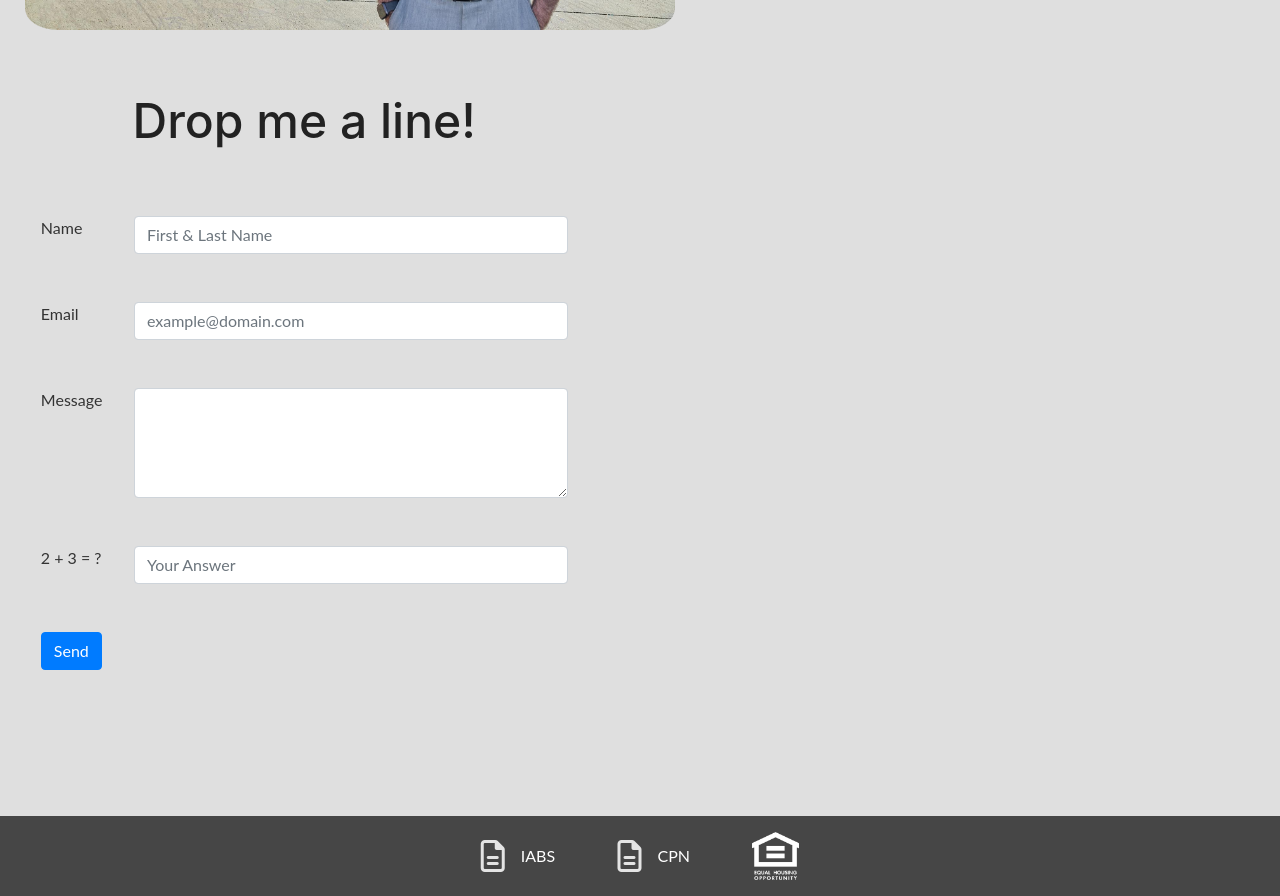
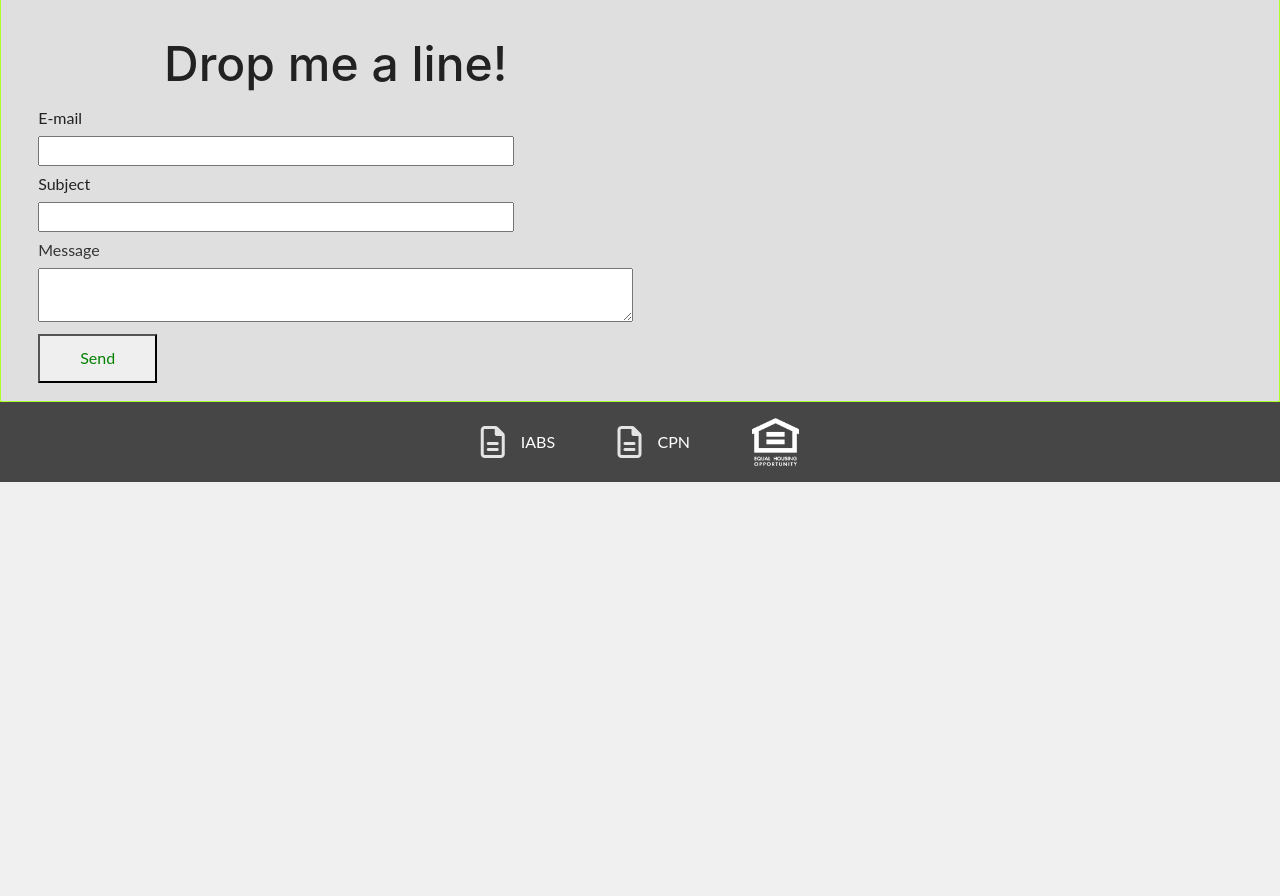
Before and after one commit to JesseBadgley/realtor-mcmayon-v2, a plain HTML site: page index.html in a window 1280 px wide. Shown: the part 1364-2260 px from the top of the page. After the commit the page ends 1846 px from the top, so only its background shows below. Drawn offline with nearby package versions, Linux system fonts and the light colour scheme; a web font is replaced by a local one.

Commit message:
new contact form

```diff
--- a/index.html
+++ b/index.html
@@ -9,6 +9,8 @@
 		/>
 
 		<!-- Bootstrap CSS -->
+		<link href="https://stackpath.bootstrapcdn.com/bootstrap/4.2.1/css/bootstrap.min.css" rel="stylesheet" integrity="sha384-GJzZqFGwb1QTTN6wy59ffF1BuGJpLSa9DkKMp0DgiMDm4iYMj70gZWKYbI706tWS" crossorigin="anonymous">
+
 		<link
 			rel="stylesheet"
 			href="https://stackpath.bootstrapcdn.com/bootstrap/4.4.1/css/bootstrap.min.css"
@@ -224,46 +226,27 @@
 
 
 </div>
-		<section>
+		<section class="section-section">
 			<div class='pic-container' ><img src='/img/0-1.jpg'>
-				<div class='contact-info'>
+
+				<div class='contact-section'>
 					<h1>Drop me a line!</h1>
-					<form class="form-horizontal" role="form" method="post" action="index.php">
-						<div class="form-group">
-							<label for="name" class="col-sm-2 control-label" style='font-size: 2em;'>Name</label>
-							<div class="col-sm-10">
-								<input type="text" class="form-control" id="name" name="name" placeholder="First & Last Name" value="">
-							</div>
-						</div>
-						<div class="form-group">
-							<label for="email" class="col-sm-2 control-label" style='font-size: 2em;'>Email</label>
-							<div class="col-sm-10">
-								<input type="email" class="form-control" id="email" name="email" placeholder="example@domain.com" value="">
-							</div>
-						</div>
-						<div class="form-group">
-							<label for="message" class="col-sm-2 control-label" style='font-size: 2em;'>Message</label>
-							<div class="col-sm-10">
-								<textarea class="form-control" rows="4" name="message"></textarea>
-							</div>
-						</div>
-						<div class="form-group">
-							<label for="human" class="col-sm-2 control-label" style='font-size: 2em;'>2 + 3 = ?</label>
-							<div class="col-sm-10">
-								<input type="text" class="form-control" id="human" name="human" placeholder="Your Answer">
-							</div>
-						</div>
-						<div class="form-group">
-							<div class="col-sm-10 col-sm-offset-2">
-								<input id="submit" name="submit" type="submit" value="Send" class="btn btn-primary">
-							</div>
-						</div>
-						<div class="form-group">
-							<div class="col-sm-10 col-sm-offset-2">
-								<! Will be used to display an alert to the user>
-							</div>
-						</div>
+					<form>
+						<lable>
+							<p id='contact-form-titles'>E-mail</p>
+							<input type='email' class='email-input'>
+						</lable>
+						<lable>
+							<p id='contact-form-titles'>Subject</p>
+							<input type='text' class='message-input'>
+						</lable>
+						<label>
+							<p id='contact-form-titles'>Message</p>
+							<textarea></textarea>
+						</label>
+						<button id='email-btn' type='submit'>Send</button>
 					</form>
+				</div>
 
 					<!-- <h1 style="text-align: center; color:rgb(84, 84, 84);">Let's get in touch!</h1>
 					<div class='phone-container'>
@@ -281,7 +264,7 @@
 					<i class="fab fa-instagram fa-5x"></i> <a class='email' href="instagram/nick">instagram/nick</a>
 				</div>
 		 -->
-				</div>
+
 			</div>
 
 		</section>
--- a/style.css
+++ b/style.css
@@ -113,45 +113,17 @@ body {
 	color: rgb(240, 240, 240);
 }
 
-.email-from-container {
-	height: 50vh;
-	width: 50vh;
-	background-color: #dfdfdf;
-	padding: 1%;
-	align-items: center;
-}
-
-.contact-h1 {
-	font-family: 'Popins', sans-serif;
-	text-align: center;
-	color: #343a40;
-}
-
 #message-btn {
 	align-items: center;
 }
 
-/* section {
-	display: flex;
-	flex-wrap: wrap;
-} */
-
-section div {
-	display: flex;
-	flex-wrap: wrap;
-	flex-direction: row;
-	/* height: 70%;
-	width: 100%; */
-	/* border: green solid 1px; */
-	/* align-items: flex-start; */
-}
-
-section h1 {
-	margin-bottom: 9%;
+.section-section {
+	height: auto;
 }
 
 section > * {
 	flex: 1 1 250px;
+	border: 1px solid greenyellow;
 }
 
 .pic-container {
@@ -164,7 +136,7 @@ section > * {
 
 .pic-container img {
 	width: 100%;
-	max-width: 650px;
+	max-width: 600px;
 	height: auto;
 	border-radius: 5%;
 	margin-left: 2%;
@@ -172,24 +144,63 @@ section > * {
 	margin-top: 2%;
 }
 
-.contact-info {
+.contact-section {
 	display: flex;
-	flex-direction: row;
+	flex-direction: column;
 	flex-wrap: wrap;
-	height: 90%;
-	width: 25%;
-	padding: 3% 2% 2% 2%;
-	/* margin-top: 5%; */
+	width: 50%;
+	height: 100%;
+	padding: 1% 1% 1% 1%;
+	/* border: solid 1px purple; */
+	margin: 0 0 0 2%;
 }
 
-.contact-info h1 {
-	font-size: 6em;
+form,
+label {
+	display: flex;
+	flex-direction: column;
+	margin: 0 0 1% 0;
+}
+
+input {
+	width: 80%;
+	/* margin: 0 0 0.5% 0; */
+}
+#contact-form-titles {
+	margin: 1% 0 1% 0;
+}
+
+#email-btn {
+	height: 5em;
+	width: 20%;
+	color: green;
+	margin: 1% 0 0 0;
+}
+#email-btn:hover {
+	cursor: pointer;
+	color: purple;
+}
+
+.contact-section h1 {
+	font-size: 3em;
 	text-align: center;
 	font-family: -apple-system, BlinkMacSystemFont, 'Segoe UI', Roboto, Oxygen,
 		Ubuntu, Cantarell, 'Open Sans', 'Helvetica Neue', sans-serif;
 }
 
-.email {
+/* .contact-info {
+	display: flex;
+	flex-wrap: wrap;
+	flex-direction: column;
+	align-items: right;
+	padding-right: 3%;
+	font-size: 0.5em;
+	height: 100%;
+	width: 50%;
+	border: 1px solid red;
+} */
+
+/* .email {
 	font-size: 3em;
 	color: rgb(0, 30, 255);
 	margin-right: 1em;
@@ -230,20 +241,7 @@ section > * {
 	font-size: 3em;
 	color: rgb(0, 30, 255);
 	margin-right: 1em;
-}
-
-.contact-info {
-	display: flex;
-	flex-wrap: wrap;
-	flex-direction: column;
-	align-items: right;
-	justify-content: center;
-	padding-right: 3%;
-	font-size: 0.5em;
-	height: 50%;
-	width: 50%;
-	/* border: 1px solid red; */
-}
+} */
 
 footer {
 	height: 7%;
```
